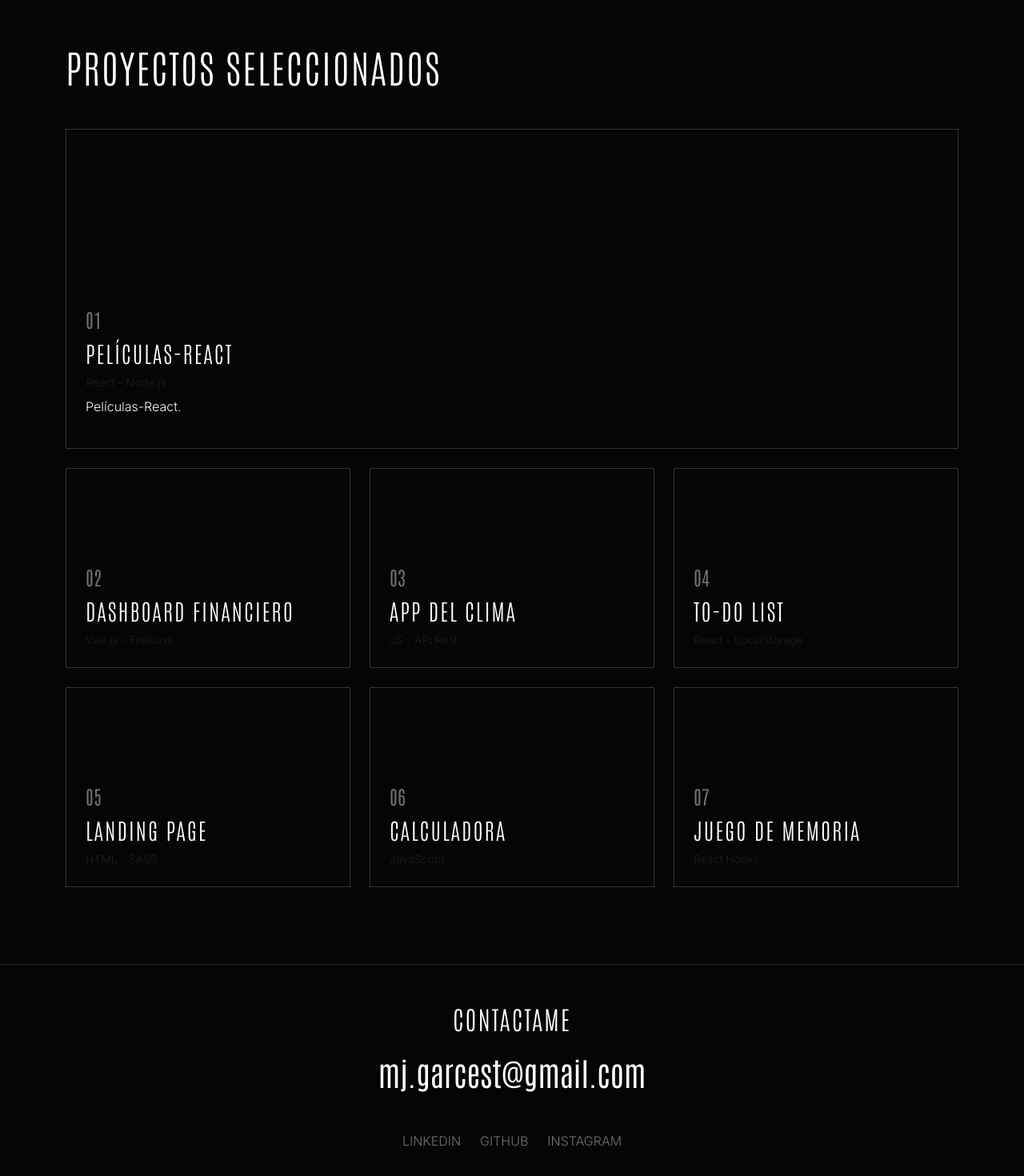
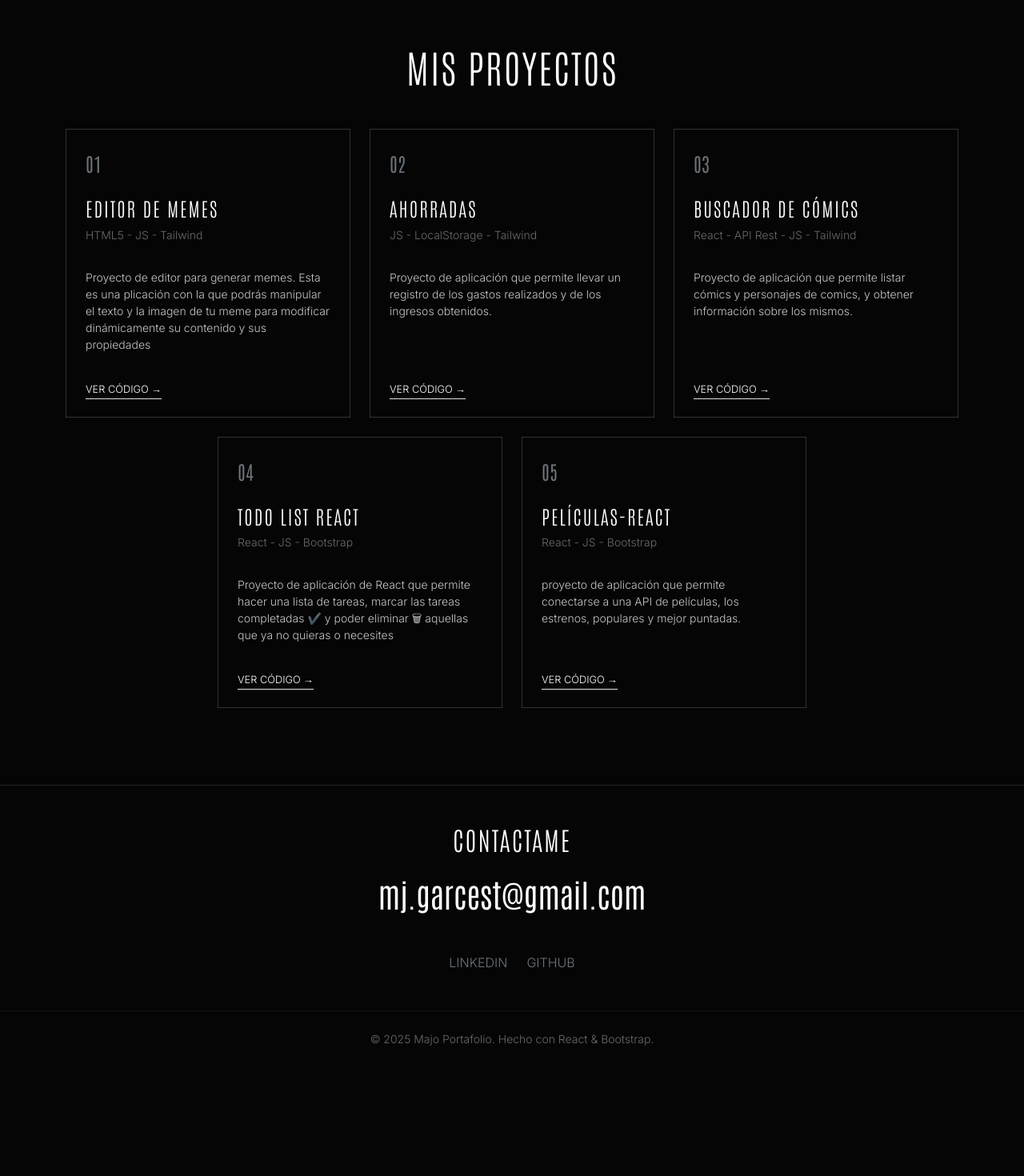
Before and after one commit to imMichi-Dev/Portafolio_React, a React (Vite) app: page / in a window 1280 px wide. Shown: the part 1180-2650 px from the top of the page at 80% size. After the commit the page ends 2513 px from the top, so only its background shows below. Built offline with nearby package versions, Linux system fonts and the light colour scheme.

Commit message:
inclusion de contenido de los proyectos, correccion de herramientas, y edicion de encabezado.

```diff
--- a/src/App.jsx
+++ b/src/App.jsx
@@ -6,16 +6,14 @@ function App() {
 
   // Tus 7 proyectos. El primero (id: 1) será el destacado.
   const projects = [
-    { id: 1, title: "Películas-React", tech: "React - Node.js", desc: "Películas-React.", featured: true, link: "https://react-movies-atsc.vercel.app/recientes" },
-    { id: 2, title: "Dashboard Financiero", tech: "Vue.js - Firebase", desc: "Visualización de datos en tiempo real.", featured: false },
-    { id: 3, title: "App del Clima", tech: "JS - API Rest", desc: "Consumo de API OpenWeather.", featured: false },
-    { id: 4, title: "To-Do List", tech: "React - LocalStorage", desc: "Gestor de tareas minimalista.", featured: false },
-    { id: 5, title: "Landing Page", tech: "HTML - SASS", desc: "Página corporativa responsive.", featured: false },
-    { id: 6, title: "Calculadora", tech: "JavaScript", desc: "Lógica matemática básica.", featured: false },
-    { id: 7, title: "Juego de Memoria", tech: "React Hooks", desc: "Juego de cartas interactivo.", featured: false },
+    { id: 1, title: "Editor de memes", tech: "HTML5 - JS - Tailwind", desc: "Proyecto de editor para generar memes. Esta es una plicación con la que podrás manipular el texto y la imagen de tu meme para modificar dinámicamente su contenido y sus propiedades", featured: false, link_page: "https://immichi-dev.github.io/GeneradorDeMemes-19/", link_github: "https://github.com/imMichi-Dev/GeneradorDeMemes-19" },
+    { id: 2, title: "AhorrADAs", tech: "JS - LocalStorage - Tailwind", desc: "Proyecto de aplicación que permite llevar un registro de los gastos realizados y de los ingresos obtenidos.", featured: false, link_page: "https://immichi-dev.github.io/Ahorradas23/", link_github: "https://github.com/imMichi-Dev/Ahorradas23"},
+    { id: 3, title: "Buscador de Cómics", tech: "React - API Rest - JS - Tailwind", desc: "Proyecto de aplicación que permite listar cómics y personajes de comics, y obtener información sobre los mismos.", featured: false, link_page: "https://immichi-dev.github.io/ComicsTP/", link_github: "https://github.com/imMichi-Dev/ComicsTP" },
+    { id: 4, title: "Todo List React", tech: "React - JS - Bootstrap", desc: "Proyecto de aplicación de React que permite hacer una lista de tareas, marcar las tareas completadas ✔️ y poder eliminar 🗑 aquellas que ya no quieras o necesites", featured: false },
+    { id: 5, title: "Películas-React", tech: "React - JS - Bootstrap", desc: "proyecto de aplicación que permite conectarse a una API de películas, los estrenos, populares y mejor puntadas.", featured: true, link_page: "https://react-movies-atsc.vercel.app/recientes", link_github: "https://github.com/imMichi-Dev/React-Movies"},
   ];
 
-  const skills = ["JavaScript", "React", "Bootstrap", "Python", "Git/GitHub", "SQL", "Node.js"];
+  const skills = ["JavaScript", "React", "Bootstrap", "Tailwind", "Bulma", "Git/GitHub", "Node.js"];
 
   return (
     <div className="App">
@@ -36,9 +34,9 @@ function App() {
       <header className="d-flex align-items-center min-vh-100 container">
         <div className="row w-100">
           <div className="col-lg-8">
-            <span className="text-muted fs-5 d-block mb-2">Holi, bienvenido/a.</span>
+            <span className="fs-5 d-block mb-2">Holi, bienvenido/a.</span>
             <h1 className="display-1 mb-3" style={{ fontSize: '5rem' }}>
-              MI NOMBRE<br />ES MAJO.
+              MI NOMBRE<br />ES MARIA JOSE.
             </h1>
             <p className="lead text-secondary" style={{ maxWidth: '600px' }}>
               Desarrolladora de Software creativa, enfocada en diseño limpio y código eficiente.
@@ -63,24 +61,37 @@ function App() {
       </section>
 
       {/* --- PORTFOLIO SECTION (Grid de 7) --- */}
+
       <section id="portfolio" className="py-5 border-top border-dark">
         <div className="container py-5">
-          <h2 className="mb-5 display-5">Proyectos Seleccionados</h2>
+          <h2 className="mb-5 display-5 text-center">Mis Proyectos</h2>
 
-          <div className="row g-4">
+          {/* justify-content-center es la clave aquí para centrar los impares */}
+          <div className="row g-4 justify-content-center">
             {projects.map((proj) => (
-              /* Lógica: Si es "featured" usa col-12, si no usa col-md-4 (3 columnas) */
-              <div key={proj.id} className={proj.featured ? "col-12" : "col-md-4 col-sm-6"} onClick={()=>location.href=proj.link}>
-                <div className="card h-100 card-custom p-4 d-flex flex-column justify-content-end" style={{ minHeight: proj.featured ? '400px' : '250px' }}>
-                  <div className="mt-auto">
+              <div key={proj.id} className="col-lg-4 col-md-6 col-sm-12">
+                {/* Altura fija min-height para que se vean uniformes */}
+                <div className="card h-100 card-custom p-4 d-flex flex-column" style={{ minHeight: '300px' }} onClick={(e)=>{e.stopPropagation(); location.href=proj.link_page}}>
+
+                  {/* Número del proyecto arriba a la derecha */}
+                  <div className="d-flex justify-content-between align-items-start mb-3">
+                     {/* Icono de carpeta decorativo (opcional) */}
                     <span className="text-secondary" style={{ fontFamily: 'Antonio', fontSize: '1.5rem' }}>
                       {proj.id < 10 ? `0${proj.id}` : proj.id}
                     </span>
-                    <h3 className="mt-2">{proj.title}</h3>
-                    <p className="text-muted small mb-0">{proj.tech}</p>
-                    {/* Solo mostramos descripción larga en el destacado para mantener limpieza */}
-                    {proj.featured && <p className="mt-2 text-light">{proj.desc}</p>}
                   </div>
+
+                  <h3 className="h4 mt-2">{proj.title}</h3>
+                  <p className=" small" style={{ opacity: 0.4 }}>{proj.tech}</p>
+                  <p className="mt-3 text-light small" style={{ opacity: 0.8 }}>
+                    {proj.desc}
+                  </p>
+
+                  {/* Botón sutil de "Ver más" */}
+                  <div className="mt-auto pt-3">
+                    <a href={proj.link_github} className="text-white text-decoration-none border-bottom pb-1" style={{ fontSize: '0.8rem' }}>VER CÓDIGO &rarr;</a>
+                  </div>
+
                 </div>
               </div>
             ))}
@@ -98,14 +109,13 @@ function App() {
           </a>
 
           <div className="mt-5 d-flex justify-content-center gap-4 text-secondary">
-            <a href="#" className="text-reset text-decoration-none">LINKEDIN</a>
-            <a href="#" className="text-reset text-decoration-none">GITHUB</a>
-            <a href="#" className="text-reset text-decoration-none">INSTAGRAM</a>
+            <a href="https://www.linkedin.com/feed/" className="text-reset text-decoration-none">LINKEDIN</a>
+            <a href="https://github.com/imMichi-Dev" className="text-reset text-decoration-none">GITHUB</a>
           </div>
         </div>
       </section>
 
-      <footer className="text-center py-4 text-muted small border-top border-dark">
+      <footer className="text-center py-4 small border-top border-dark" style={{ opacity: 0.4 }}>
         &copy; 2025 Majo Portafolio. Hecho con React & Bootstrap.
       </footer>
 
```
